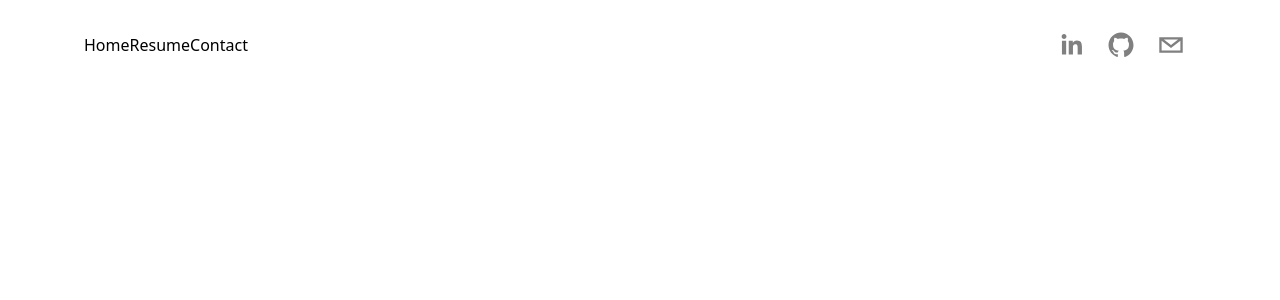
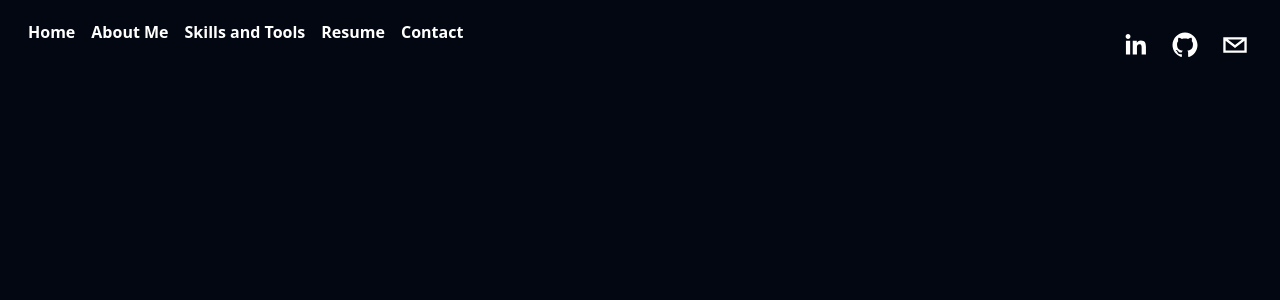
Before and after one commit to srknml/personal-website, a Next.js app: page / in a window 1280 px wide. Shown: the top 300 px of the page. Built offline with nearby package versions, Linux system fonts and the light colour scheme.

Commit message:
Responsive Navbar

```diff
--- a/components/Header/Header.jsx
+++ b/components/Header/Header.jsx
@@ -1,11 +1,21 @@
-import React from "react";
+import { useState } from "react";
 import { SocialIcon } from "react-social-icons";
 import { motion } from "framer-motion";
+import Navbar from "./Navbar";
 
 const Header = () => {
+  const [isOpen, setIsOpen] = useState(false);
+  console.log(isOpen)
   return (
-    <header className="flex-row-between sticky top-0 items-center max-w-6xl mx-auto z-20 l:items-center p-5 ">
+    <header
+      className={`flex-row-between sticky top-0 items-center max-w-8xl mx-auto z-20 md:items-start p-5 ${
+        isOpen ? "border-b-orange-500 border-b-2 bg-gray-900" : "bg-inherit "
+      }`}
+    >
+      {/* tailwind border-bottom 2px white */}
+      {/* b */}
       <motion.navbar
+        className=""
         initial={{
           opacity: 0,
           x: -100,
@@ -20,18 +30,61 @@ const Header = () => {
           },
         }}
       >
-        <ul className="flex-row-between">
+        <div className="block md:hidden">
+          <button
+            onClick={() => setIsOpen(!isOpen)}
+            className="flex items-center px-3 py-2 rounded text-white hover:text-white"
+          >
+            <svg
+              className={`fill-current h-4 w-4 ${isOpen ? "hidden" : "block"}`}
+              viewBox="0 0 20 20"
+              xmlns="http://www.w3.org/2000/svg"
+            >
+              <path d="M0 3h20v2H0V3zm0 6h20v2H0V9zm0 6h20v2H0v-2z" />
+            </svg>
+            <svg
+              className={`fill-current h-4 w-4 ${isOpen ? "block" : "hidden"}`}
+              viewBox="0 0 20 20"
+              xmlns="http://www.w3.org/2000/svg"
+            >
+              <path d="M10 8.586L2.929 1.515 1.515 2.929 8.586 10l-7.071 7.071 1.414 1.414L10 11.414l7.071 7.071 1.414-1.414L11.414 10l7.071-7.071-1.414-1.414L10 8.586z" />
+            </svg>
+          </button>
+        </div>
+        <ul
+          className={`flex-row-between md:flex md:items-center md:w-auto ${
+            isOpen ? "flex-col" : "hidden"
+          } `}
+        >
           <li>
-            <a href="#">Home</a>
+            <a className="nav-btn" href="#">
+              Home
+            </a>
           </li>
           <li>
-            <a href="#projects">Resume</a>
+            <a className="nav-btn" href="#aboutme">
+              About Me
+            </a>
           </li>
           <li>
-            <a href="#contact">Contact</a>
+            <a className="nav-btn" href="#skills">
+              Skills and Tools
+            </a>
+          </li>
+          <li>
+            <a className="nav-btn" href="#resume">
+              Resume
+            </a>
+          </li>
+          <li>
+            <a className="nav-btn" href="#contact">
+              Contact
+            </a>
           </li>
         </ul>
       </motion.navbar>
+
+      {/* <Navbar /> */}
 
       <motion.div
         initial={{
@@ -47,25 +100,26 @@ const Header = () => {
             delay: 0.5,
           },
         }}
-        className="flex-row-between"
+        className="flex-row-between min-h-max  md:flex md:justify-between"
       >
         <SocialIcon
           url="https://linkedin.com/jaketrent"
-          fgColor="gray"
+          fgColor="white"
           bgColor="transparent"
           className="cursor-pointer"
+          o
         />
         <SocialIcon
           url="https://github.com/srknml"
           className="cursor-pointer"
-          fgColor="gray"
+          fgColor="white"
           bgColor="transparent"
         />
         <SocialIcon
           className="cursor-pointer"
           network="email"
           url="mailto:contact@serkannemli.com"
-          fgColor="gray"
+          fgColor="white"
           bgColor="transparent"
         />
       </motion.div>
--- /dev/null
+++ b/components/Header/Navbar.jsx
@@ -0,0 +1,79 @@
+import React from "react";
+
+const Navbar = () => {
+  return (
+    <nav className="bg-white border-gray-200 dark:bg-gray-900">
+      <div className="max-w-screen-xl flex flex-wrap items-center justify-between mx-auto p-4">
+        <button
+          data-collapse-toggle="navbar-default"
+          type="button"
+          className="inline-flex items-center p-2 ml-3 text-sm text-gray-500 rounded-lg md:hidden hover:bg-gray-100 focus:outline-none focus:ring-2 focus:ring-gray-200 dark:text-gray-400 dark:hover:bg-gray-700 dark:focus:ring-gray-600"
+          aria-controls="navbar-default"
+          aria-expanded="false"
+        >
+          <span className="sr-only">Open main menu</span>
+          <svg
+            className="w-6 h-6"
+            aria-hidden="true"
+            fill="currentColor"
+            viewBox="0 0 20 20"
+            xmlns="http://www.w3.org/2000/svg"
+          >
+            <path
+              fillRule="evenodd"
+              d="M3 5a1 1 0 011-1h12a1 1 0 110 2H4a1 1 0 01-1-1zM3 10a1 1 0 011-1h12a1 1 0 110 2H4a1 1 0 01-1-1zM3 15a1 1 0 011-1h12a1 1 0 110 2H4a1 1 0 01-1-1z"
+              clipRule="evenodd"
+            ></path>
+          </svg>
+        </button>
+        <div className="hidden w-full md:block md:w-auto" id="navbar-default">
+          <ul className="font-medium flex flex-col p-4 md:p-0 mt-4 border border-gray-100 rounded-lg bg-gray-50 md:flex-row md:space-x-8 md:mt-0 md:border-0 md:bg-white dark:bg-gray-800 md:dark:bg-gray-900 dark:border-gray-700">
+            <li>
+              <a
+                href="#"
+                className="nav-btn"
+                aria-current="page"
+              >
+                Home
+              </a>
+            </li>
+            <li>
+              <a
+                href="#"
+                className="nav-btn"
+              >
+                About
+              </a>
+            </li>
+            <li>
+              <a
+                href="#"
+                className="nav-btn"
+              >
+                Services
+              </a>
+            </li>
+            <li>
+              <a
+                href="#"
+                className="nav-btn"
+              >
+                Pricing
+              </a>
+            </li>
+            <li>
+              <a
+                href="#"
+                className="nav-btn"
+              >
+                Contact
+              </a>
+            </li>
+          </ul>
+        </div>
+      </div>
+    </nav>
+  );
+};
+
+export default Navbar;
--- a/pages/index.js
+++ b/pages/index.js
@@ -4,7 +4,7 @@ import Header from "../components/Header/Header";
 
 export default function Home() {
   return (
-    <div className={styles.container}>
+    <div className="bg-gray-950 min-h-screen min-w-full ">
       <Head>
         <title>Serkan&apos;s Personal Website</title>
         <meta name="description" content="Generated by create next app" />
--- a/styles/globals.css
+++ b/styles/globals.css
@@ -1,11 +1,44 @@
 @tailwind base;
 @tailwind components;
 @tailwind utilities;
+
+html {
+  scroll-behavior: smooth;
+  background-color: rgb(3, 7, 18);
+}
+
+/* define color variable */
 
 @layer components {
   .flex-row-between {
     display: flex;
     flex-direction: row;
     justify-content: space-between;
+    align-items: self-start;
+  }
+  .flex-col{
+    display: flex;
+    flex-direction: column;
+    align-items: flex-start;
+    justify-items: flex-start;
+  }
+  .nav-btn {
+    /* font-semibold text-white mx-2 hover:underline */
+    font-weight: 600;
+    color: #fff;
+    margin-left: 0.5rem;
+    margin-right: 0.5rem;
+  }
+  .nav-btn:hover {
+    /* change text color to orange */
+    color: #e69417;
+  }
+
+  .orange-hover:hover {
+    /* change text color to orange */
+    color: #e69417;
+  }
+
+  @layer components {
   }
 }
```
